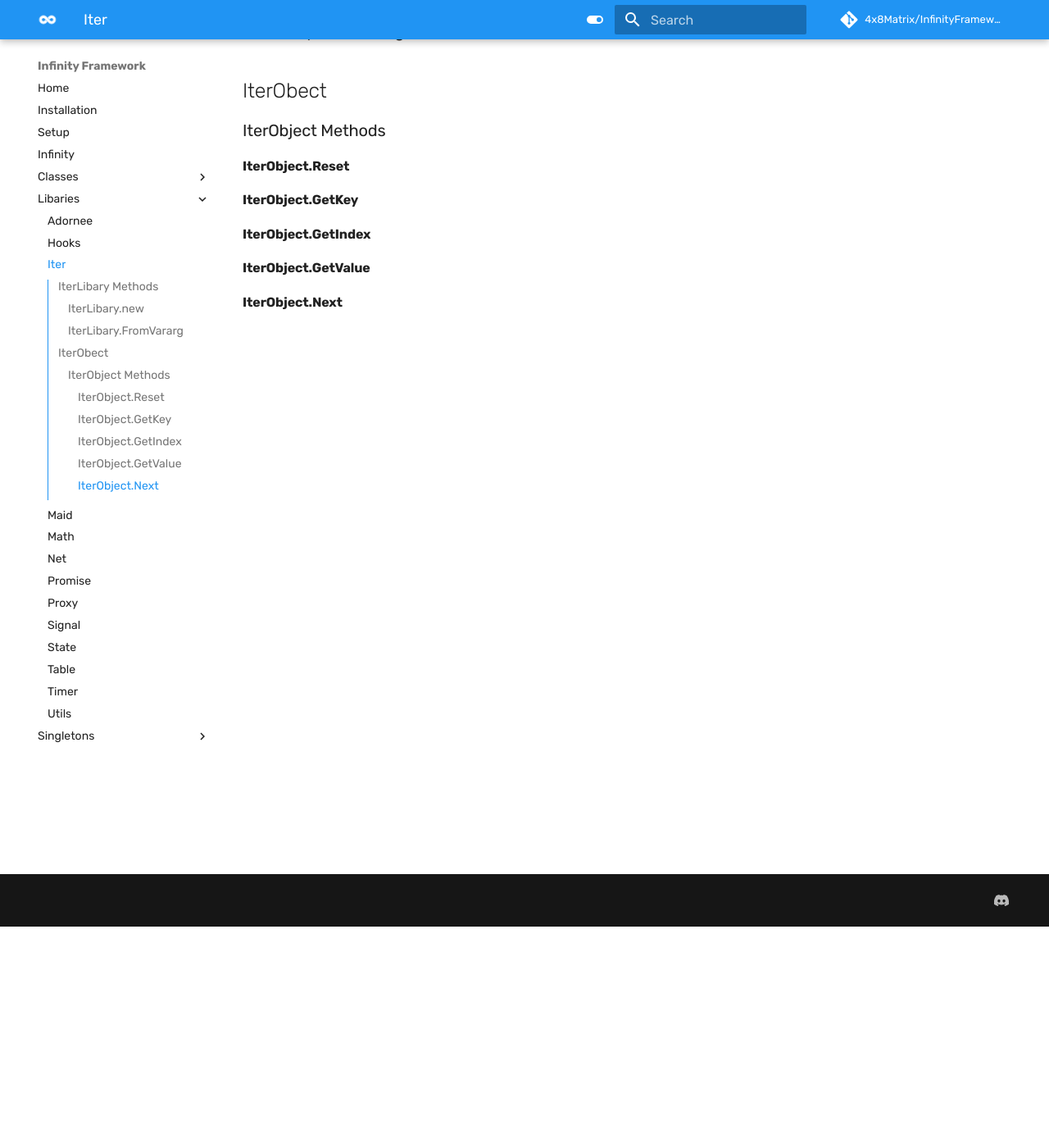
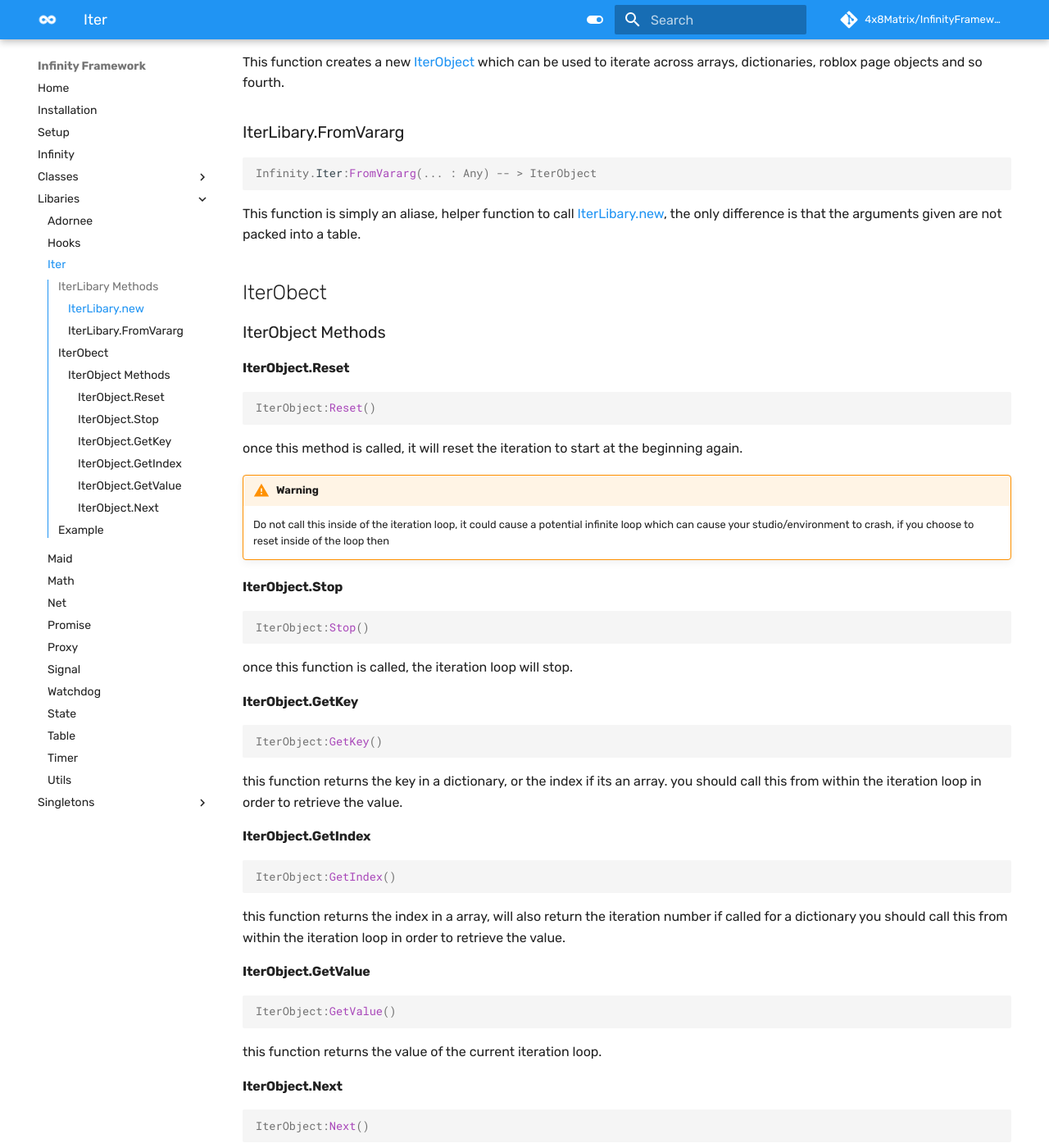
Before and after one commit to 4x8Matrix/InfinityFramework, an MkDocs documentation site: the page built from website/APIDocumentation/InfinityPages/InfinityLibaries/IterLibary.md, in a window 1280 px wide and 1400 px high, scrolled down 270 px. Shown: the whole window at 82% size. Built offline with MkDocs 1.6.1 and Material for MkDocs 9.7.7, drawn with Linux system fonts in a browser that asks for light colours; comment, search, counter and statistics services are not loaded; old or Windows-style settings are respelled for this version of MkDocs; some of the changed text lies outside the part shown.

Commit message:
Watchdog Libary & Framework Updates.

````diff
--- a/website/APIDocumentation/InfinityPages/InfinityLibaries/IterLibary.md
+++ b/website/APIDocumentation/InfinityPages/InfinityLibaries/IterLibary.md
@@ -1,11 +1,72 @@
 ## IterLibary Methods
 ### IterLibary.new
+```lua
+Infinity.Iter.new(Table : Table) -- > IterObject
+```
+
+This function creates a new [IterObject](#IterObject) which can be used to iterate across arrays, dictionaries, roblox page objects and so fourth.
+
 ### IterLibary.FromVararg
+```lua
+Infinity.Iter:FromVararg(... : Any) -- > IterObject
+```
+
+This function is simply an aliase, helper function to call [IterLibary.new](#iterobjectnext), the only difference is that the arguments given are not packed into a table.
 
 ## IterObect
 ### IterObject Methods
 #### IterObject.Reset
+```lua
+IterObject:Reset()
+```
+
+once this method is called, it will reset the iteration to start at the beginning again.
+
+!!! warning
+    Do not call this inside of the iteration loop, it could cause a potential infinite loop which can cause your studio/environment to crash, if you choose to reset inside of the loop then
+
+#### IterObject.Stop
+```lua
+IterObject:Stop()
+```
+
+once this function is called, the iteration loop will stop.
+
 #### IterObject.GetKey
+```lua
+IterObject:GetKey()
+```
+
+this function returns the key in a dictionary, or the index if its an array.
+you should call this from within the iteration loop in order to retrieve the value.
+
 #### IterObject.GetIndex
+```lua
+IterObject:GetIndex()
+```
+
+this function returns the index in a array, will also return the iteration number if called for a dictionary
+you should call this from within the iteration loop in order to retrieve the value.
+
 #### IterObject.GetValue
+```lua
+IterObject:GetValue()
+```
+
+this function returns the value of the current iteration loop.
+
 #### IterObject.Next
+```lua
+IterObject:Next()
+```
+
+this function iterates the loop, this function will be called when doing a generic lua loop on this iteration object.
+
+## Example
+```lua
+local Iteration = Infinity.Iter.new({ 1, 2, 3 })
+
+for Value in Iteration do
+    warn(Value)
+end
+```
--- a/website/mkdocs.yml
+++ b/website/mkdocs.yml
@@ -76,6 +76,7 @@
     - Promise:                InfinityPages\InfinityLibaries\PromiseLibary.md
     - Proxy:                  InfinityPages\InfinityLibaries\ProxyLibary.md
     - Signal:                 InfinityPages\InfinityLibaries\SignalLibary.md
+    - Watchdog:                 InfinityPages\InfinityLibaries\WatchdogLibary.md
     - State:                  InfinityPages\InfinityLibaries\StateLibary.md
     - Table:                  InfinityPages\InfinityLibaries\TableLibary.md
     - Timer:                  InfinityPages\InfinityLibaries\TimerLibary.md
````
Also changed, not shown: website/APIDocumentation/InfinityPages/InfinityClasses/BaseClass.md (+2 -2 lines), website/APIDocumentation/InfinityPages/InfinityLibaries/AdorneeLibary.md (+30 -0 lines), website/APIDocumentation/InfinityPages/InfinityLibaries/HooksLibary.md (+21 -3 lines), website/APIDocumentation/InfinityPages/InfinityLibaries/WatchdogLibary.md (added, +2 -0 lines), website/APIDocumentation/SiteAssets/Images/ArrowAdorneeExample.png (added), 3 other files.
